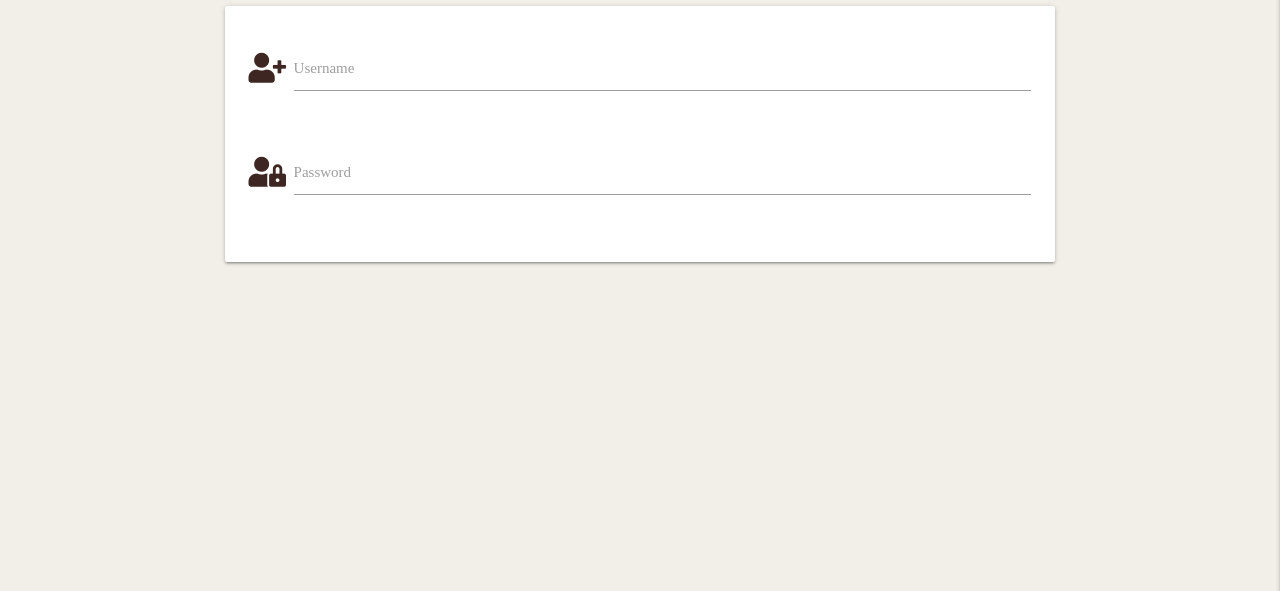
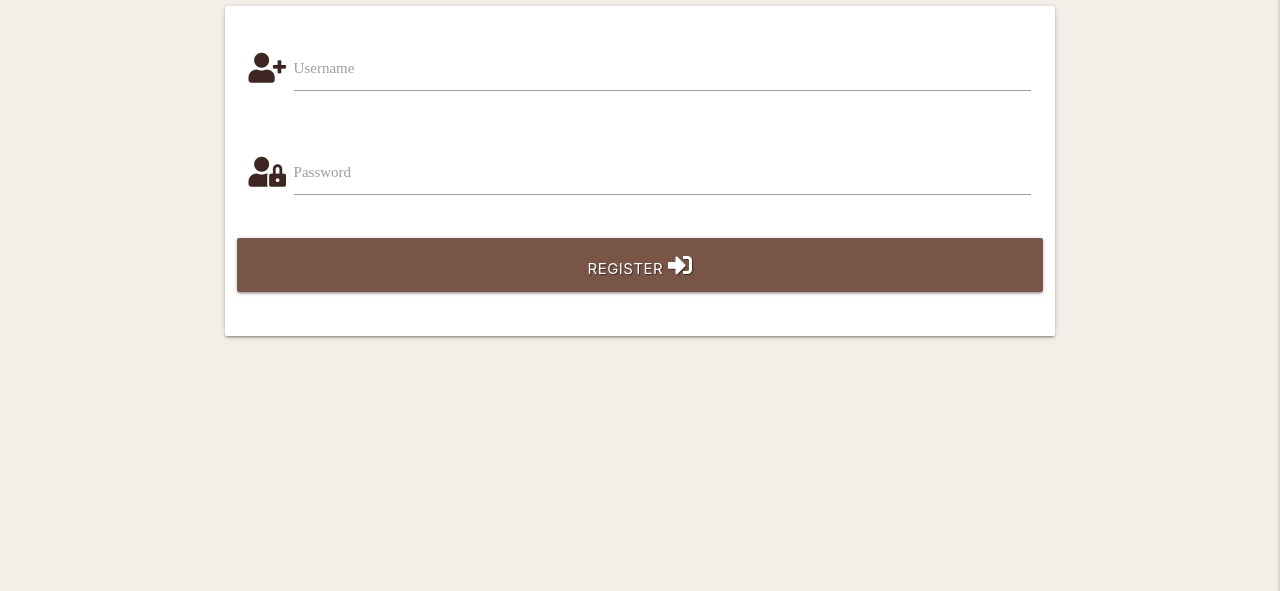
Before and after one commit to tarahwaters/milestone-project3, a Flask app: page /register in a window 1280 px wide. Shown: the part 160-751 px from the top of the page. Run offline with Flask 3, Linux system fonts and the light colour scheme; some libraries are stand-ins or nearby versions.

Commit message:
Add basic register button to form

```diff
--- a/templates/register.html
+++ b/templates/register.html
@@ -20,6 +20,11 @@
                         <label for="password">Password</label>
                     </div>
                 </div>
+                <div class="row">
+                    <button type="submit" class="col s12 btn-large text-shadow brown">
+                        Register <i class="fas fa-sign-in-alt"></i>
+                    </button>
+                </div>
             </div>
         </form>
     </div>
```
